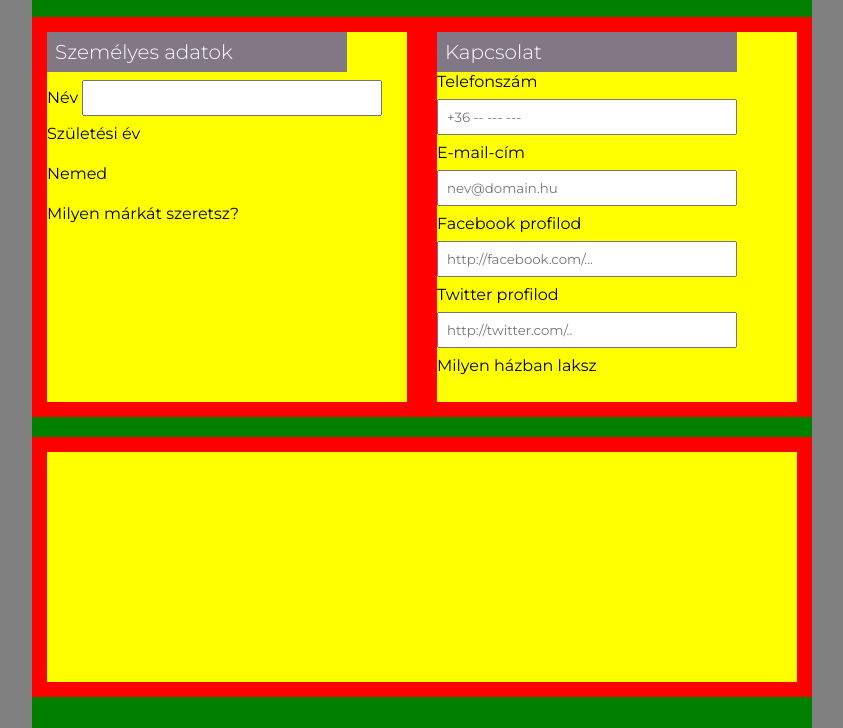
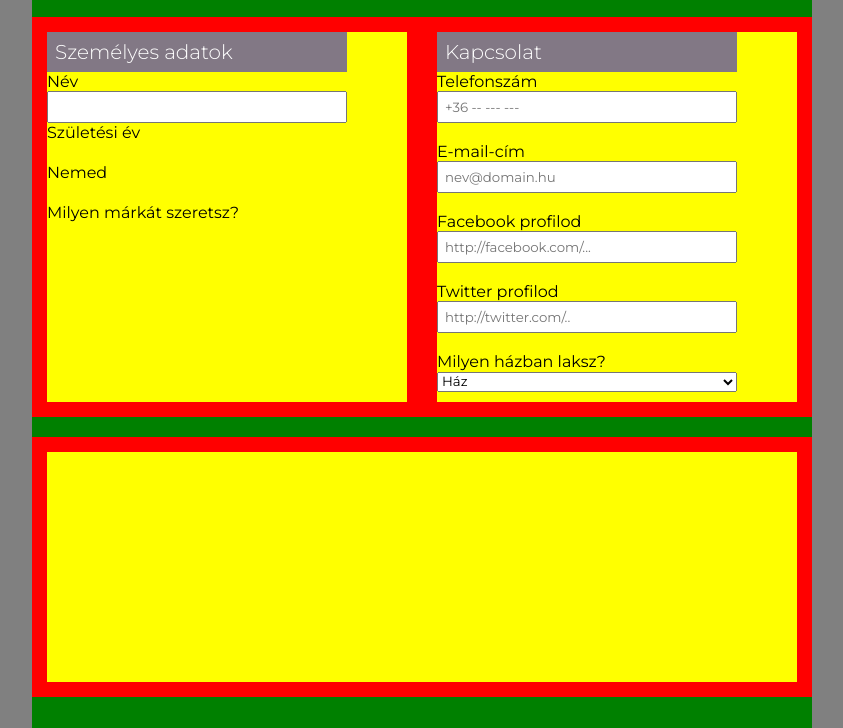
Before and after one commit to green-fox-academy/dzlica, a plain HTML site: page week-01/day-5/index.html in a window 1280 px wide. Shown: the part 82-810 px from the top of the page, without its empty margins (218-1061 px from the left). Drawn offline with Linux system fonts and the light colour scheme.

Commit message:
Profil form: The one with the house selector

```diff
--- a/week-01/day-5/index.html
+++ b/week-01/day-5/index.html
@@ -14,28 +14,33 @@
             </header>
             <article class="box half left">
                 <h2>Személyes adatok</h2>
-                <label class"whitebox" for=“”name”>Név</label>
+                <label class"whitebox" for=“”name”>Név&nbsp;</label>
                 <input type=text required name=“name”>
 
-                <div>Születési év</div>
-                <div>Nemed</div>
-                <div>Milyen márkát szeretsz?</div>
+                <div>Születési év&nbsp;</div>
+                <div>Nemed&nbsp;</div>
+                <div>Milyen márkát szeretsz?&nbsp;</div>
             </article>
             <article class="box half rigth">
-                <h2>Kapcsolat</h2>
-                <label class"whitebox" for="phone">Telefonszám</label>
+                <h2>Kapcsolat&nbsp;</h2>
+                <label class"whitebox" for="phone">Telefonszám&nbsp;</label>
                 <input type="tel" required placeholder="+36 -- --- ---" name="phone">
                 <br/>
-                <label class="whitebox" for="email">E-mail-cím</label>
+                <label class="whitebox" for="email">E-mail-cím&nbsp;</label>
                 <input type="email" required placeholder="nev@domain.hu" name="email">
                 <br/>
-                <label class="whitebox" for="facebook">Facebook profilod</label>
+                <label class="whitebox" for="facebook">Facebook profilod&nbsp;</label>
                 <input type="url" placeholder="http://facebook.com/..." name="facebook">
                 <br/>
-                <label class="whitebox" for="witter">Twitter profilod</label>
+                <label class="whitebox" for="witter">Twitter profilod&nbsp;</label>
                 <input type="url" placeholder="http://twitter.com/.." name="twitter">
                 <br/>
-                <div>Milyen házban laksz</div>
+                <p>Milyen házban laksz?&nbsp;</p>
+                    <select>
+                        <option value="Ház">Ház</option>
+                        <option value="Lakás">Lakás</option>
+                        <option value="Viskó">Viskó</option>
+                    </select>
             </article>
             <article class="box bottom">
                 <div></div>
--- a/week-01/day-5/style.css
+++ b/week-01/day-5/style.css
@@ -50,20 +50,13 @@ div {
     width: 300px;
     height: 40px;
 }
-/*
-.whitebox {
-    display: inline-block;
-    width: 300px;
-    margin: 15px 0;
-    text-align: left;
-    line-height: 0.5rem;
-}
-*/
 input {
     width: 300px;
-    padding: 8px;
-    margin: 8px 0;
+    padding: 6px;
+    margin: 0 0;
     display: inline-block;
-    line-height: 0.5rem;
-
+    content:"&nbsp;"; display:block
 }
+select {
+    width: 300px;
+}
```
